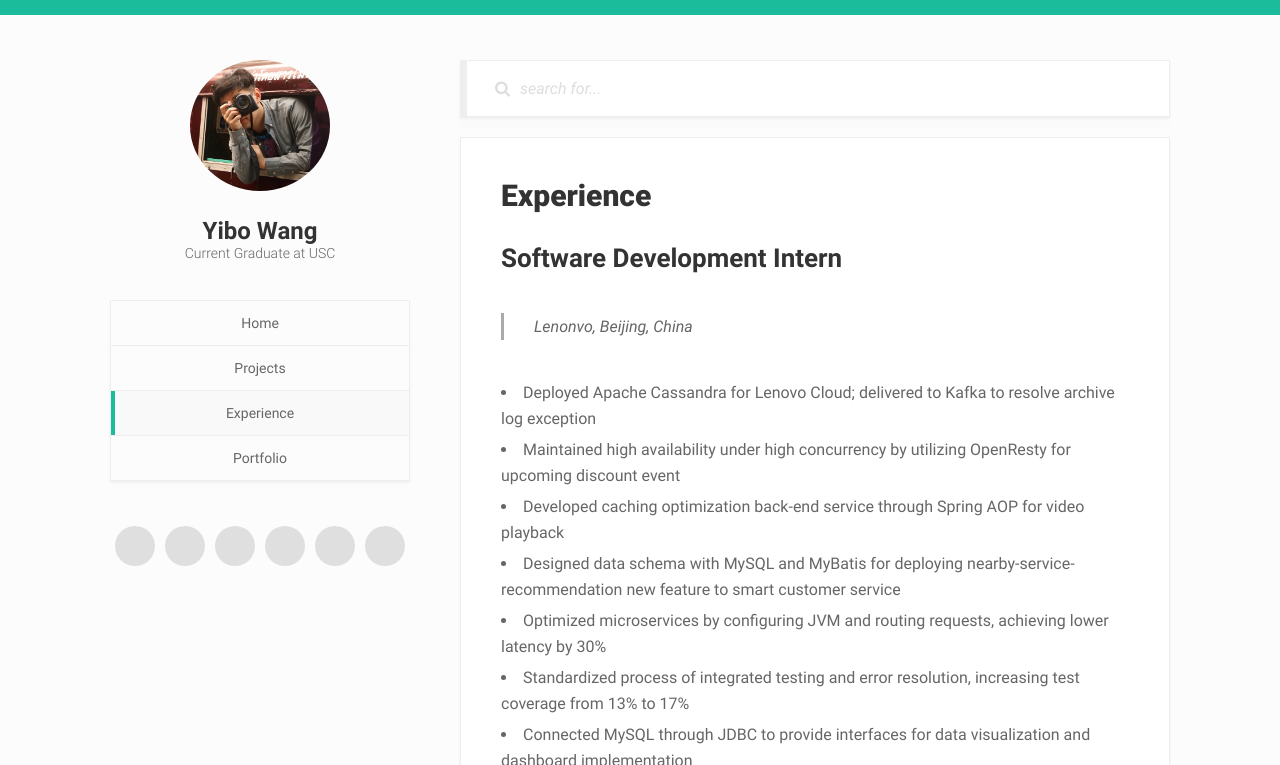
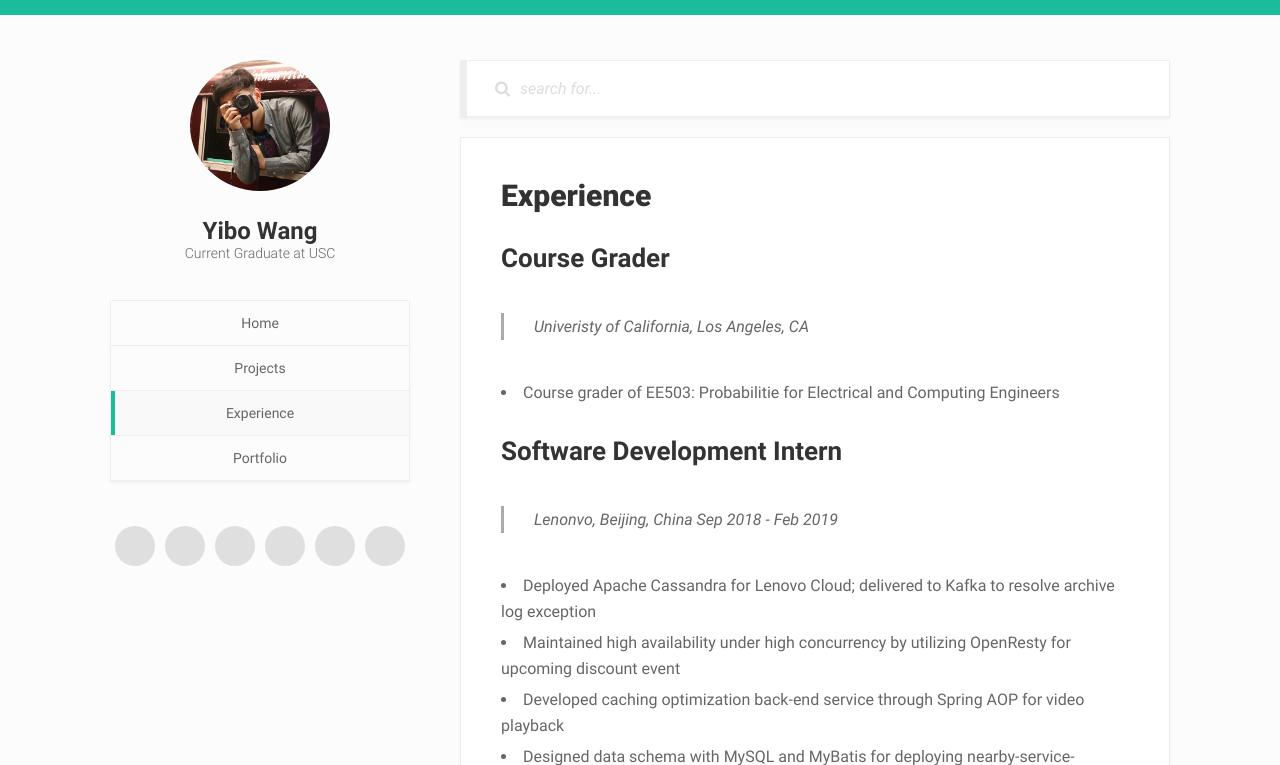
Before and after one commit to LoneRan/loneran.github.io, a Jekyll site: the page built from _pages/Work Experience/index.md, in a window 1280 px wide and 900 px high, cut to the strip 0-765 px from the top of the window. Built offline with Jekyll 4.4.1, drawn with Linux system fonts in a browser that asks for light colours.

Commit message:
Update index.md

```diff
--- a/_pages/Work Experience/index.md
+++ b/_pages/Work Experience/index.md
@@ -4,10 +4,14 @@ title:  "Experience"
 permalink: "/experience/"
 ---
 
+## Course Grader
+> Univeristy of California, Los Angeles, CA
 
+- Course grader of EE503: Probabilitie for Electrical and Computing Engineers
 
 ## Software Development Intern
 > Lenonvo, Beijing, China
+> Sep 2018 - Feb 2019
 
 - Deployed Apache Cassandra for Lenovo Cloud; delivered to Kafka to resolve archive log exception
 - Maintained high availability under high concurrency by utilizing OpenResty for upcoming discount event
```
